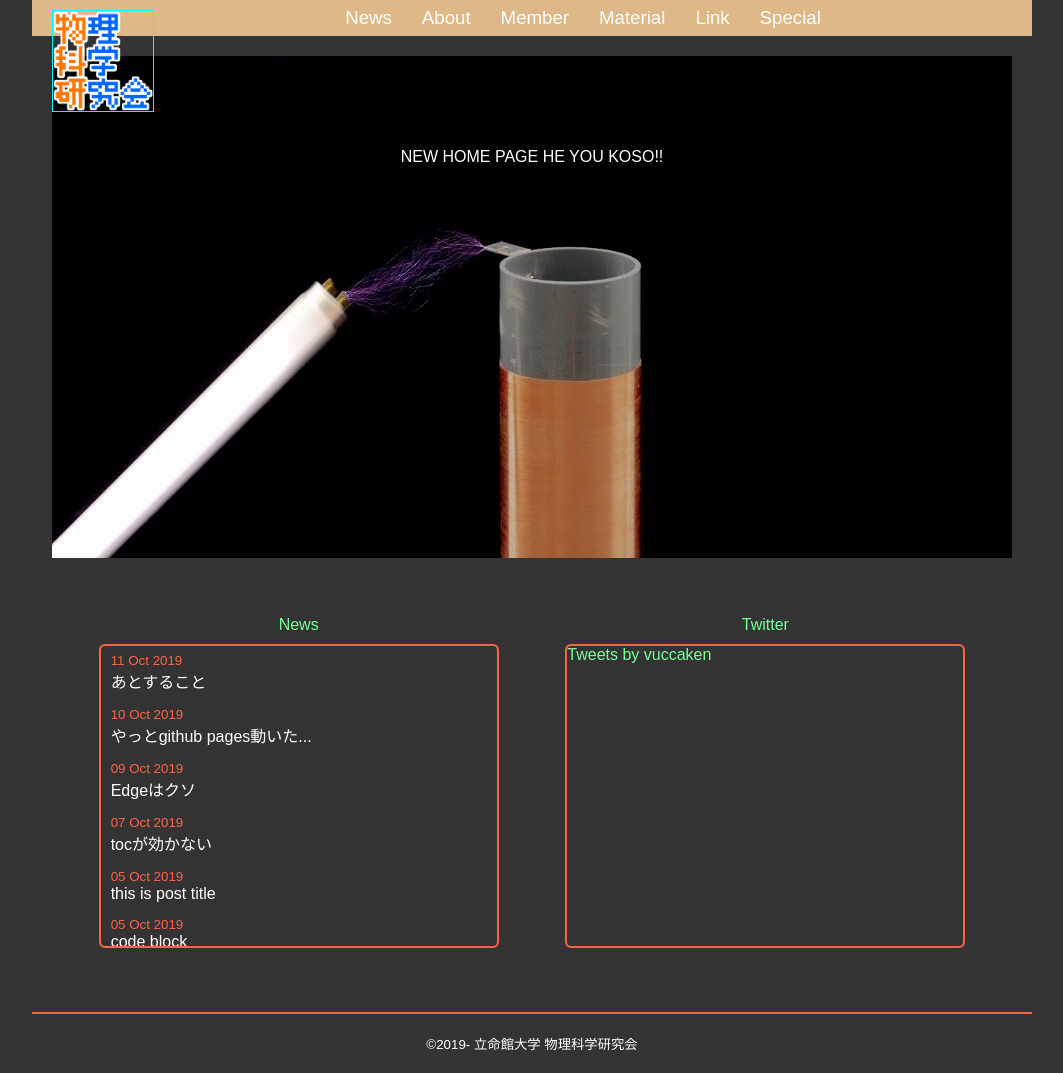
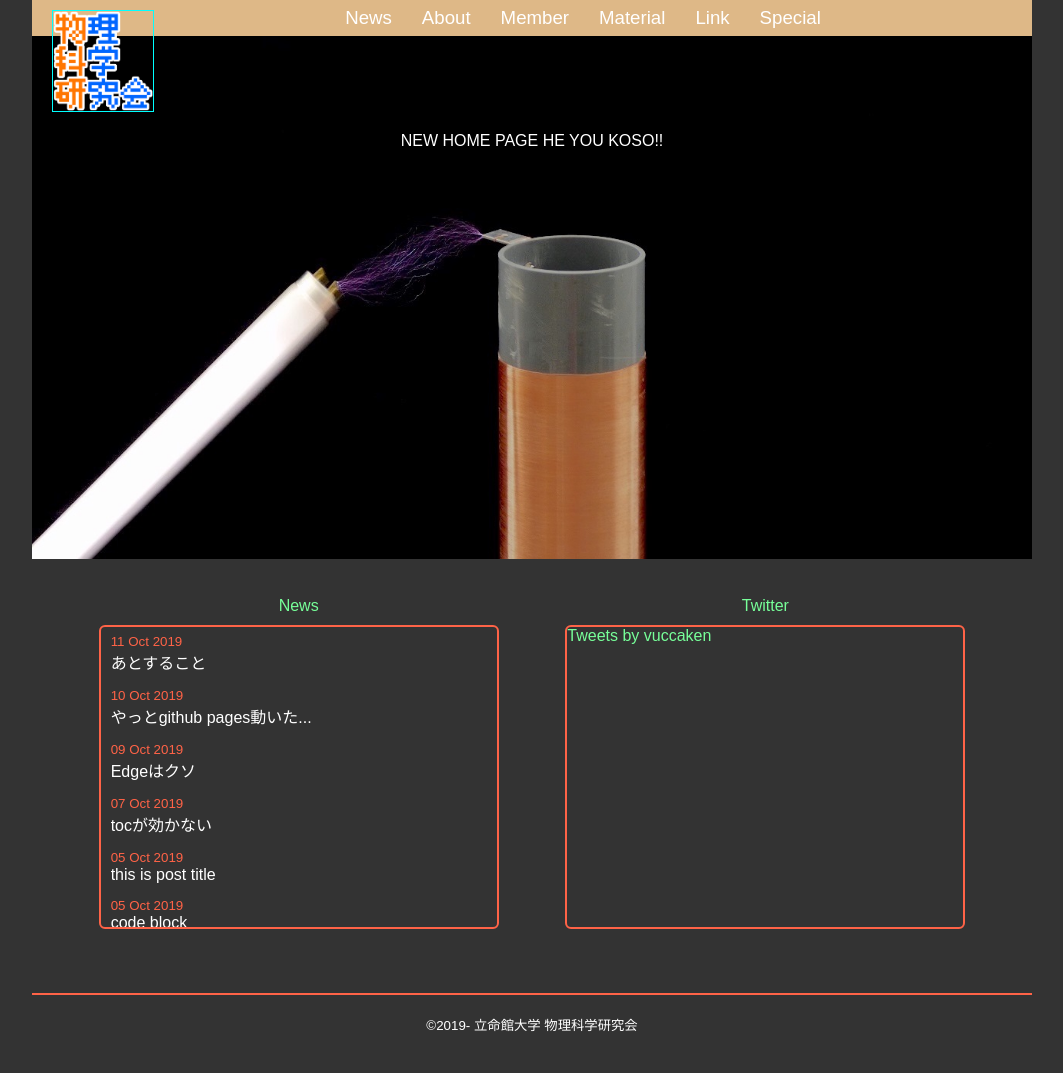
Before and after one commit to vuccaken/vuccaken.github.io, a Jekyll site: the page built from index.md, in a window 1280 px wide. Shown: the whole page, without its empty margins (108-1171 px from the left). Built offline with Jekyll 4.4.1, drawn with Linux system fonts in a browser that asks for light colours; comment, search, counter and statistics services are not loaded.

Commit message:
Update home.scss

```diff
--- a/_sass/home.scss
+++ b/_sass/home.scss
@@ -6,6 +6,7 @@
 
 .home_top-img {
   position: relative;
+  margin: -20px; // .contents の margin
   img {
     width: 100%;
     position: relative;
```
